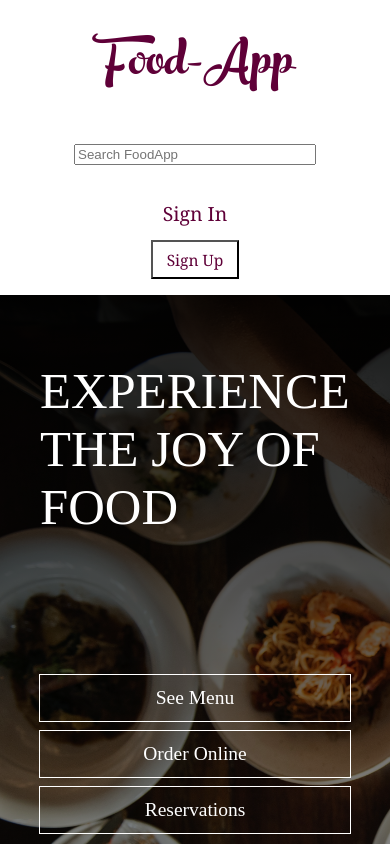
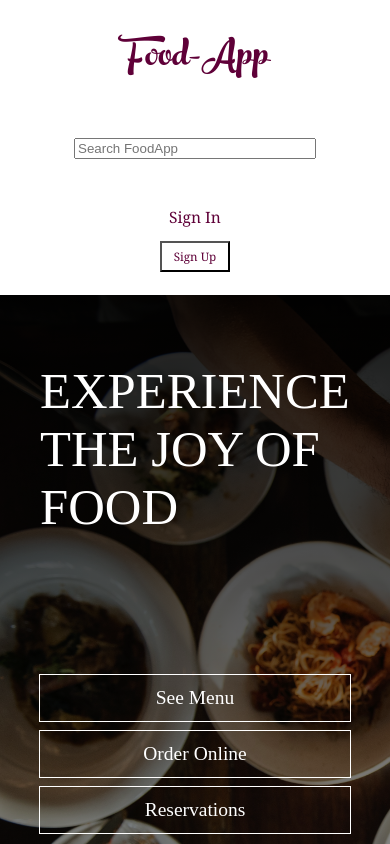
Before and after one commit to Nikhil713/Scrumpti, a React (Create React App) app: page / in a window 390 px wide. Shown: the top 844 px of the page. Built offline with nearby package versions, Linux system fonts and the light colour scheme.

Commit message:
Fix responsiveness for ipad

```diff
--- a/src/components/body/body.css
+++ b/src/components/body/body.css
@@ -71,7 +71,7 @@
     border-radius: 20px;
   }
 
-  @media only screen and (max-width:500px){
+  @media only screen and (max-width:768px){
 
     .mainPage{
       width:100vw;
--- a/src/components/navbar/navbar.css
+++ b/src/components/navbar/navbar.css
@@ -116,7 +116,7 @@
   }
 
 
-  @media only screen and (max-width:500px){
+  @media only screen and (max-width:768px){
 
     .navbar{
       /* background-color: pink; */
@@ -127,7 +127,7 @@
     }
 
     .appName{
-      font-size: 20vw;
+      font-size: 15vw;
       width:100vw;
       /* float: left; */
       /* background-color: #5F0038;  */
@@ -163,13 +163,13 @@
     }
 
     .signInButton{
-      font-size:5vw;
+      font-size:4vw;
       margin: 1vw;
       /* margin-right: 3vw; */
     }
 
     .signUpButton{
-      font-size:4vw;
+      font-size:3vw;
       margin:1vw;
     }
   }
```
